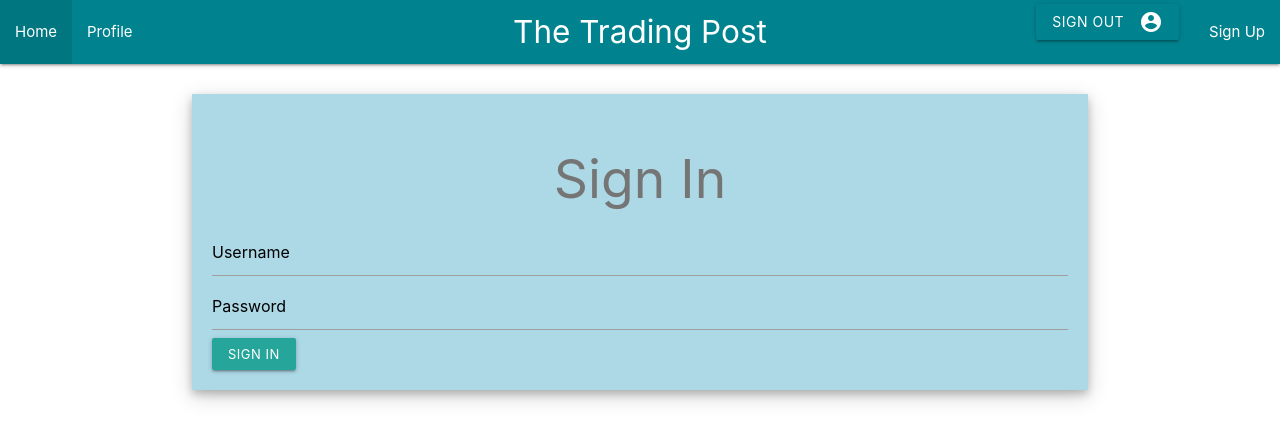
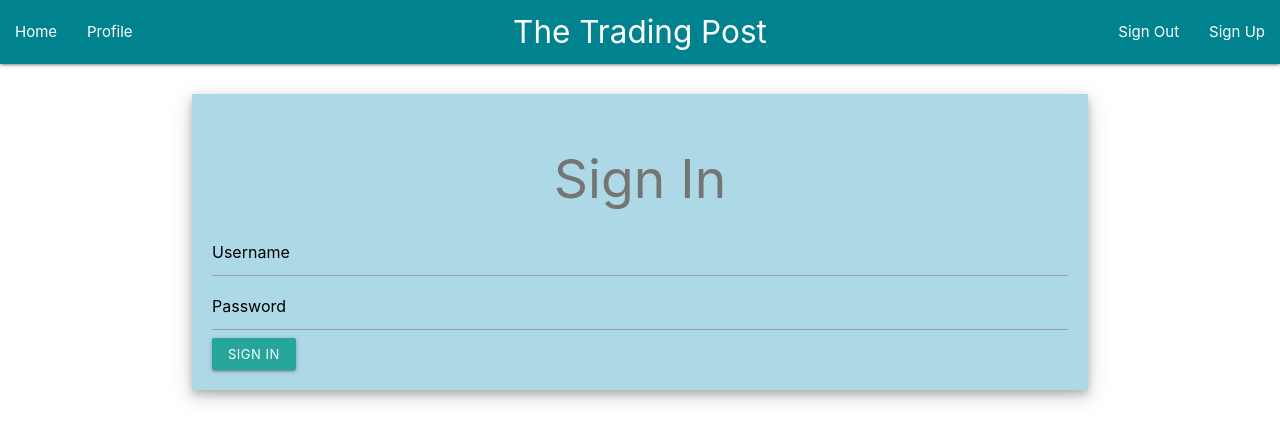
Before and after one commit to mxweidmer/trading-post, a React (Create React App) app: page /trading-post/signin in a window 1280 px wide. Shown: the top 442 px of the page. Built offline with nearby package versions, Linux system fonts and the light colour scheme; sample sign-in values are in the browser's storage.

Commit message:
fixing some of the redirects

```diff
--- a/src/App.js
+++ b/src/App.js
@@ -28,6 +28,8 @@ class App extends Component {
     });
     console.log(this.state, 'app state')
   }
+
+
 
   logout = () => {
     localStorage.removeItem("UserId");
--- a/src/components/Nav/index.js
+++ b/src/components/Nav/index.js
@@ -12,6 +12,7 @@ function NavBar(props) {
 
     const logout = () => {
         sessionStorage.removeItem("UserId");
+        window.location.reload();
     }
 
     return (
@@ -30,8 +31,9 @@ function NavBar(props) {
                         className="material-icons right">account_circle</i></a></li>)} */}
                     {showSignIn && (<li><Link to="/trading-post/signin">Sign In</Link></li>)}
 
-                    {showSignOut && (<li><a className="waves-effect waves-light btn" onClick={logout}>Sign Out<i
-                        className="material-icons right">account_circle</i></a></li>)}
+                    {/* {showSignOut && (<li><a className="waves-effect waves-light btn" onClick={logout}>Sign Out<i
+                        className="material-icons right">account_circle</i></a></li>)} */}
+                    {showSignOut && (<li><Link to="/trading-post" onClick={logout}>Sign Out</Link></li>)}
 
                     {/* <li><a className="waves-effect waves-light btn" href="/trading-post/signup">Sign up<i
                         className="material-icons right">account_circle</i></a></li> */}
--- a/src/pages/profile.js
+++ b/src/pages/profile.js
@@ -40,7 +40,7 @@ class Profile extends Component {
     renderRedirect = () => {
         let path = '/trading-post/postitem/' + this.state._id;
         if (this.state.redirect) {
-          return <Redirect to= {path} />
+            return <Redirect to={path} />
         }
     }
 
@@ -107,6 +107,8 @@ class Profile extends Component {
 
     render() {
         console.log(this.state)
+
+        if (sessionStorage.getItem("UserId")) {
             return (
                 <div>
 
@@ -147,6 +149,13 @@ class Profile extends Component {
                     </Row>
                 </div>
             )
+        } else {
+            return (
+                <Redirect to="/trading-post"></Redirect>
+            )
+        }
+
+
     }
 
 }
--- a/src/pages/signin.js
+++ b/src/pages/signin.js
@@ -44,6 +44,7 @@ class signin extends Component {
                });
 
                this.props.history.push(`/trading-post/profile/${res.data.user_id}`);
+               window.location.reload();
 
             });
      }
```
Lines whose indentation alone changed are shown as unchanged.
